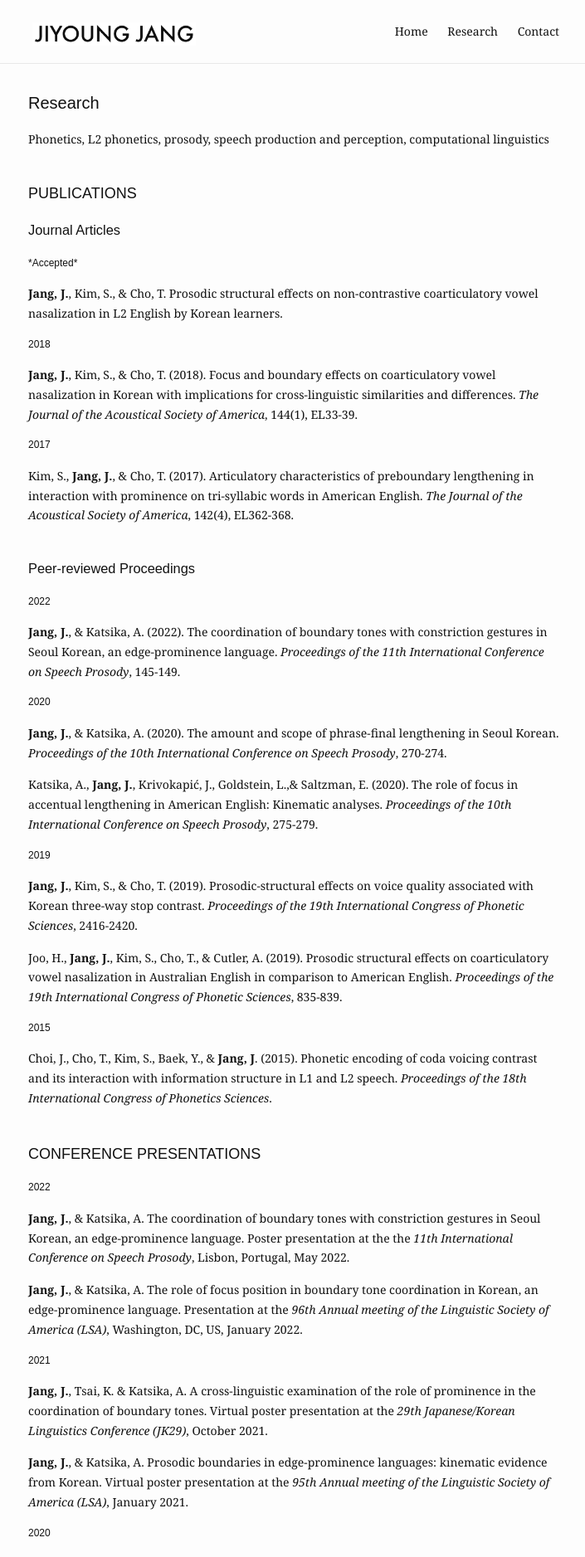
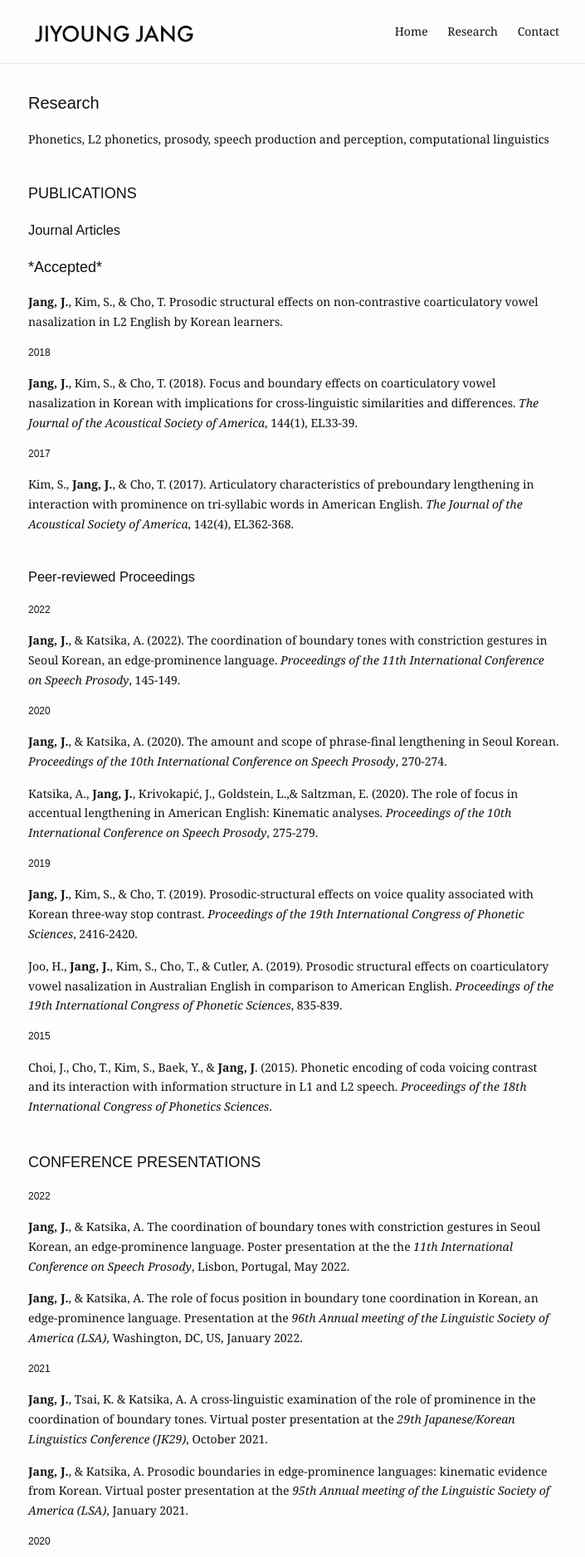
Before and after one commit to jiyoungj/jiyoungj.github.io, a Jekyll site: the page built from research.md, in a window 1280 px wide. Shown: the top 1877 px of the page at 83% size, without its empty margins (286-991 px from the left). Built offline with Jekyll 4.4.1, drawn with Linux system fonts in a browser that asks for light colours.

Commit message:
Update research.md

```diff
--- a/research.md
+++ b/research.md
@@ -12,7 +12,7 @@
 <h3 style="font-size:18px">PUBLICATIONS</h3>
  <h3>Journal Articles</h3>
 
-  <h4 style="font-size:12px">*Accepted*</h4>
+  <h4 style="font-size:18px">*Accepted*</h4>
 
    <b>Jang, J.</b>, Kim, S., & Cho, T. Prosodic structural effects on non-contrastive coarticulatory vowel nasalization in L2 English by Korean learners.
 
```
